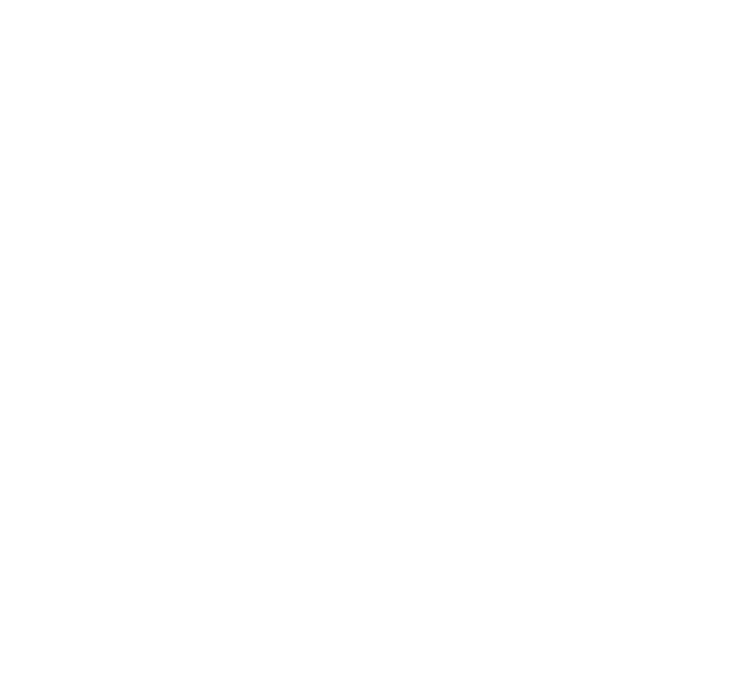
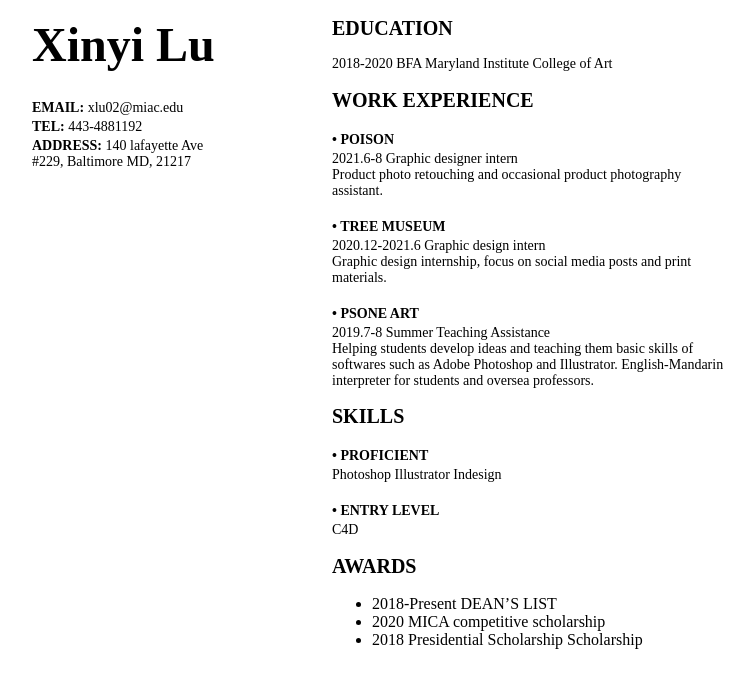
Before and after one commit to superseniorcollagestudent/Xinyi-Lu-GD431, a plain HTML site: page index.html in a window 1280 px wide. Shown: the whole page, without its empty margins (258-1012 px from the left). Drawn offline with Linux system fonts and the light colour scheme.

Commit message:
Project1

```diff
--- a/index.html
+++ b/index.html
@@ -1,11 +1,90 @@
 <!DOCTYPE html>
 <html lang="en">
-<head>
-  <meta charset="UTF-8">
-  <meta name="viewport" content="width=device-width, initial-scale=1.0">
-  <title>Document</title>
-</head>
-<body>
-
-</body>
+  <head>
+    <meta charset="UTF-8" />
+    <meta name="viewport" content="width=device-width, initial-scale=1.0" />
+    <title>Xinyi Lu resume</title>
+    <link rel="stylesheet" href="styles.css" />
+  </head>
+  <body>
+    <header>
+      <h1>
+        Xinyi Lu
+      </h1>
+      <div class="contect-info">
+        <p class="email"><strong>EMAIL: </strong>xlu02@miac.edu</p>
+        <p class="tel">
+          <strong>TEL: </strong>443-4881192
+        </p>
+        <p class="address">
+          <strong>ADDRESS: </strong>140 lafayette Ave #229,
+        Baltimore MD, 21217
+        </p>
+      </div>
+    </header>
+    <div class="education">
+      <h2>
+        EDUCATION
+      </h2>
+      <p>
+        2018-2020 BFA Maryland Institute College of Art
+      </p>
+    </div>
+    <div class="work-experience">
+      <h2>
+        WORK EXPERIENCE
+      </h2>
+      <h3>
+        POISON
+      </h3>
+      <p>
+        2021.6-8 Graphic designer intern<br />
+        Product photo retouching and occasional product photography assistant.
+      </p>
+      <h3>
+        TREE MUSEUM
+      </h3>
+      <p>
+        2020.12-2021.6 Graphic design intern<br />
+        Graphic design internship, focus on social media posts and print
+        materials.
+      </p>
+      <h3>
+        PSONE ART
+      </h3>
+      <p>
+        2019.7-8 Summer Teaching Assistance<br />
+        Helping students develop ideas and teaching them basic skills of
+        softwares such as Adobe Photoshop and Illustrator. English-Mandarin
+        interpreter for students and oversea professors.
+      </p>
+    </div>
+    <div class="skills">
+      <h2>
+        SKILLS
+      </h2>
+      <h3>
+        PROFICIENT
+      </h3>
+      <p>
+        Photoshop Illustrator Indesign
+      </p>
+      <h3>
+        ENTRY LEVEL
+      </h3>
+      <p>
+        C4D
+      </p>
+    </div>
+    <div class="awards">
+      <h2>
+        AWARDS
+      </h2>
+      <ul>
+        <li>2018-Present DEAN’S LIST</li>
+        <li>2020 MICA competitive scholarship</li>
+        <li>2018 Presidential Scholarship Scholarship</li>
+      </ul>
+    </div>
+  </body>
 </html>
--- /dev/null
+++ b/styles.css
@@ -0,0 +1,44 @@
+body {
+  font-weight: thin;
+  max-width: 700px;
+  font-family: Avenir;
+  margin:auto;
+}
+/***fixed elements*/
+h1 {
+  font-size: 48px;
+  margin: 0;
+  padding: 0;
+  position: fixed;
+}
+.contect-info {
+  max-width: 200px;
+  position: fixed;
+  margin-top: 80px;
+}
+/**contents on the left, can be scrolled**/
+h2 {
+  font-size: 20px;
+}
+h3:before {
+  content: "• ";
+}
+h3 {
+  font-size: 14px;
+   padding: 0;
+  margin:0;
+  margin-top:20px;
+}
+p{
+  font-size: 14px;
+   padding: 0;
+  margin:0;
+  margin-top:3px;
+}
+
+.education,
+.work-experience,
+.skills,
+.awards {
+  margin-left: 300px;
+}
```
